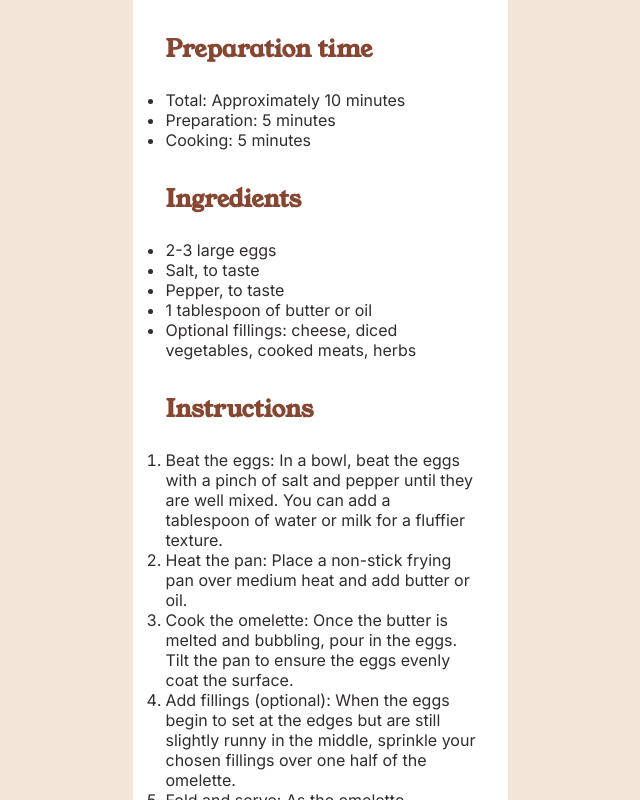
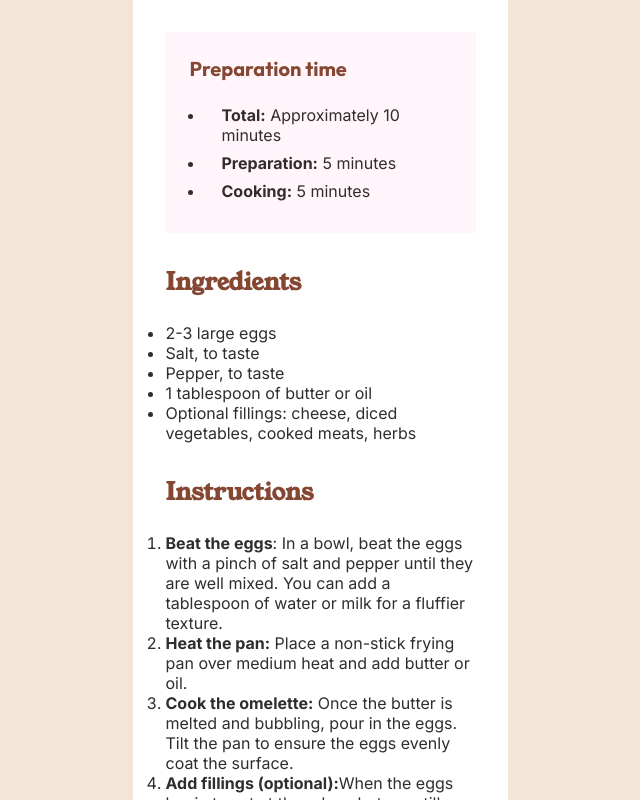
Before and after one commit to hakeem-jc/recipe-page, a Next.js app: page / in a window 1280 px wide. Shown: the part 560-1360 px from the top of the page, without its empty margins (319-959 px from the left). Built offline with nearby package versions, Linux system fonts and the light colour scheme.

Commit message:
Style Preparation Time

```diff
--- a/app/page.module.css
+++ b/app/page.module.css
@@ -32,6 +32,30 @@
    font-weight: 500;
 }
 
+.prepTitle {
+  font-size: 20px;
+  font-weight: 700;
+  font-family: 'Outfit', sans-serif;
+}
+
+.prepTime {
+  background-color:  var(--rose-white);
+  padding: 1.5rem;
+}
+
+.prepList {
+  margin-left: 1rem;
+}
+
+.prepList li {
+  padding-left: 1rem;
+  padding-bottom: 0.5rem;
+}
+
+.bold {
+  font-weight: 700;
+}
+
 @media screen and (min-width: 375px) {
   .image, .main {
     border-radius: 8px;
--- a/app/page.tsx
+++ b/app/page.tsx
@@ -22,11 +22,11 @@ export default function Home() {
           </article>
 
           <article className={styles.prepTime}>
-            <h2>Preparation time</h2>
-            <ul>
-              <li>Total: Approximately 10 minutes</li>
-              <li>Preparation: 5 minutes</li>
-              <li>Cooking: 5 minutes</li>
+            <h2 className={styles.prepTitle}>Preparation time</h2>
+            <ul className={styles.prepList}>
+              <li><span className={styles.bold}>Total:</span> Approximately 10 minutes</li>
+              <li><span className={styles.bold}>Preparation:</span> 5 minutes</li>
+              <li><span className={styles.bold}>Cooking:</span> 5 minutes</li>
             </ul>
           </article>
 
@@ -45,22 +45,22 @@ export default function Home() {
             <h2>Instructions</h2>
             <ol>
               <li>
-                Beat the eggs: In a bowl, beat the eggs with a pinch of salt and pepper until they are well mixed. You can add a tablespoon of water or milk for a fluffier texture.
+              <span className={styles.bold}>Beat the eggs</span>: In a bowl, beat the eggs with a pinch of salt and pepper until they are well mixed. You can add a tablespoon of water or milk for a fluffier texture.
               </li>
               <li>
-                Heat the pan: Place a non-stick frying pan over medium heat and add butter or oil.
+              <span className={styles.bold}>Heat the pan:</span> Place a non-stick frying pan over medium heat and add butter or oil.
               </li>
               <li>
-                Cook the omelette: Once the butter is melted and bubbling, pour in the eggs. Tilt the pan to ensure the eggs evenly coat the surface.
+              <span className={styles.bold}>Cook the omelette:</span> Once the butter is melted and bubbling, pour in the eggs. Tilt the pan to ensure the eggs evenly coat the surface.
               </li>
               <li>
-                Add fillings (optional): When the eggs begin to set at the edges but are still slightly runny in the middle, sprinkle your chosen fillings over one half of the omelette.
+              <span className={styles.bold}>Add fillings (optional):</span>When the eggs begin to set at the edges but are still slightly runny in the middle, sprinkle your chosen fillings over one half of the omelette.
               </li>
               <li>
-                Fold and serve: As the omelette continues to cook, carefully lift one edge and fold it over the fillings. Let it cook for another minute, then slide it onto a plate.
+              <span className={styles.bold}>Fold and serve:</span>As the omelette continues to cook, carefully lift one edge and fold it over the fillings. Let it cook for another minute, then slide it onto a plate.
               </li>
               <li>
-                Enjoy: Serve hot, with additional salt and pepper if needed.
+              <span className={styles.bold}>Enjoy:</span>Serve hot, with additional salt and pepper if needed.
               </li>
             </ol>
           </article>
```
